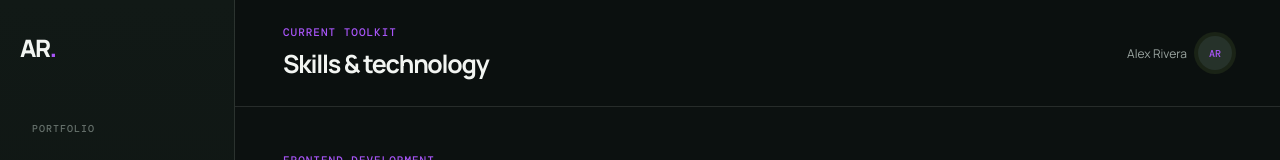
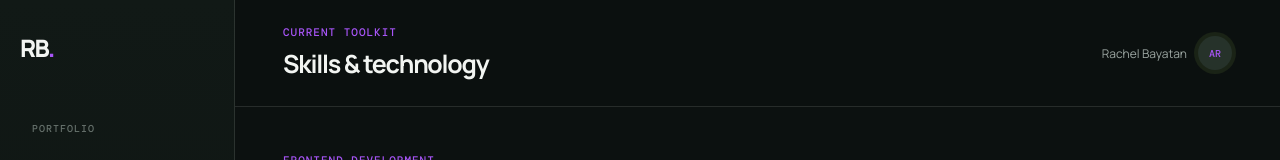
Before and after one commit to rachelbayatan12-cmd/-programmer-portfolio, a Next.js app: page /skills in a window 1280 px wide. Shown: the top 160 px of the page. Built offline with nearby package versions, Linux system fonts and the light colour scheme.

Commit message:
Change user name from Alex Rivera to Rachel Bayatan

```diff
--- a/components/dashboard-shell.js
+++ b/components/dashboard-shell.js
@@ -13,13 +13,13 @@ export default function DashboardShell({ children, title, eyebrow }) {
   const router = useRouter();
   return <div className="app-layout">
     <aside className="sidebar">
-      <Link className="brand" href="/dashboard">AR<span>.</span></Link>
+      <Link className="brand" href="/dashboard">RB<span>.</span></Link>
       <p className="sidebar-label">Portfolio</p>
       <nav className="sidebar-nav" aria-label="Dashboard navigation">
         {navigation.map(([label, href, icon]) => <Link key={href} href={href} className={pathname === href ? "active" : ""}><i>{icon}</i>{label}</Link>)}
       </nav>
       <button className="logout" onClick={() => router.push("/login")}><i>↩</i>Logout</button>
     </aside>
-    <div className="dashboard-main"><header className="dashboard-header"><div><p className="eyebrow">{eyebrow || "Student portfolio"}</p><h1>{title}</h1></div><div className="header-user"><span>Alex Rivera</span><b>AR</b></div></header>{children}</div>
+    <div className="dashboard-main"><header className="dashboard-header"><div><p className="eyebrow">{eyebrow || "Student portfolio"}</p><h1>{title}</h1></div><div className="header-user"><span>Rachel Bayatan</span><b>AR</b></div></header>{children}</div>
   </div>;
 }
```
